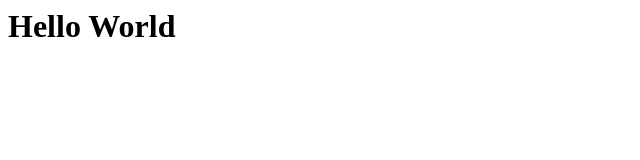
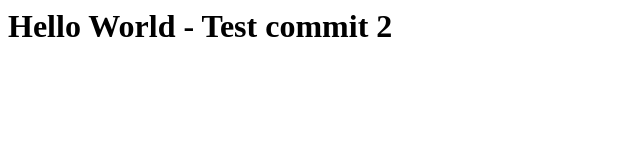
Before and after one commit to thatnerdycouple/thatnerdycouplewedding.github.io, a plain HTML site: page index.html in a window 1280 px wide. Shown: the whole page, without its empty margins (0-640 px from the left). Drawn offline with Linux system fonts and the light colour scheme.

Commit message:
Test push commit

```diff
--- a/index.html
+++ b/index.html
@@ -1 +1 @@
-<h1>Hello World</h1>
+<h1>Hello World - Test commit 2</h1>
```
